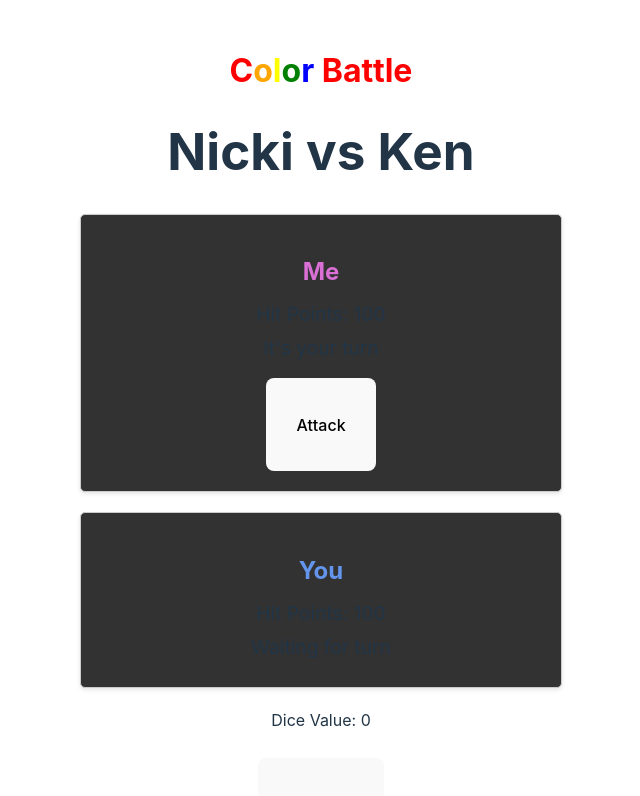
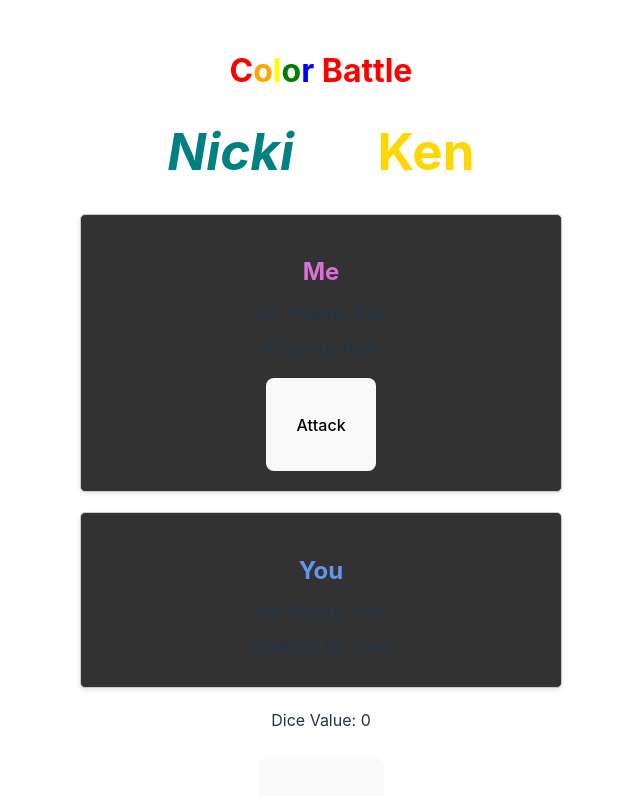
Before and after one commit to anickacodes/Ken-And-I-Collaboration-with-GitHub, a React (Vite) app in the folder color-battle/: page / in a window 1280 px wide. Shown: the top 796 px of the page, without its empty margins (319-959 px from the left). Built offline with nearby package versions, Linux system fonts and the light colour scheme.

Commit message:
styling changes in h1

```diff
--- a/color-battle/src/App.css
+++ b/color-battle/src/App.css
@@ -53,6 +53,18 @@
   color: red; /* You can choose any color you want */
 }
 
+em {
+  color: teal;
+}
+b{
+  color: white;
+}
+
+h1{
+  color: gold;
+
+}
+
 .player {
   margin-bottom: 20px;
   padding: 20px;
--- a/color-battle/src/App.jsx
+++ b/color-battle/src/App.jsx
@@ -30,7 +30,7 @@ function App() {
             <span className="color-battle"> Battle</span></h1>
         </header>
       </div>
-      <h1>Nicki vs Ken</h1>
+      <h1><em>Nicki</em> <b>vs</b> Ken</h1>
       <div className="">
         <Game />
       </div>
```
